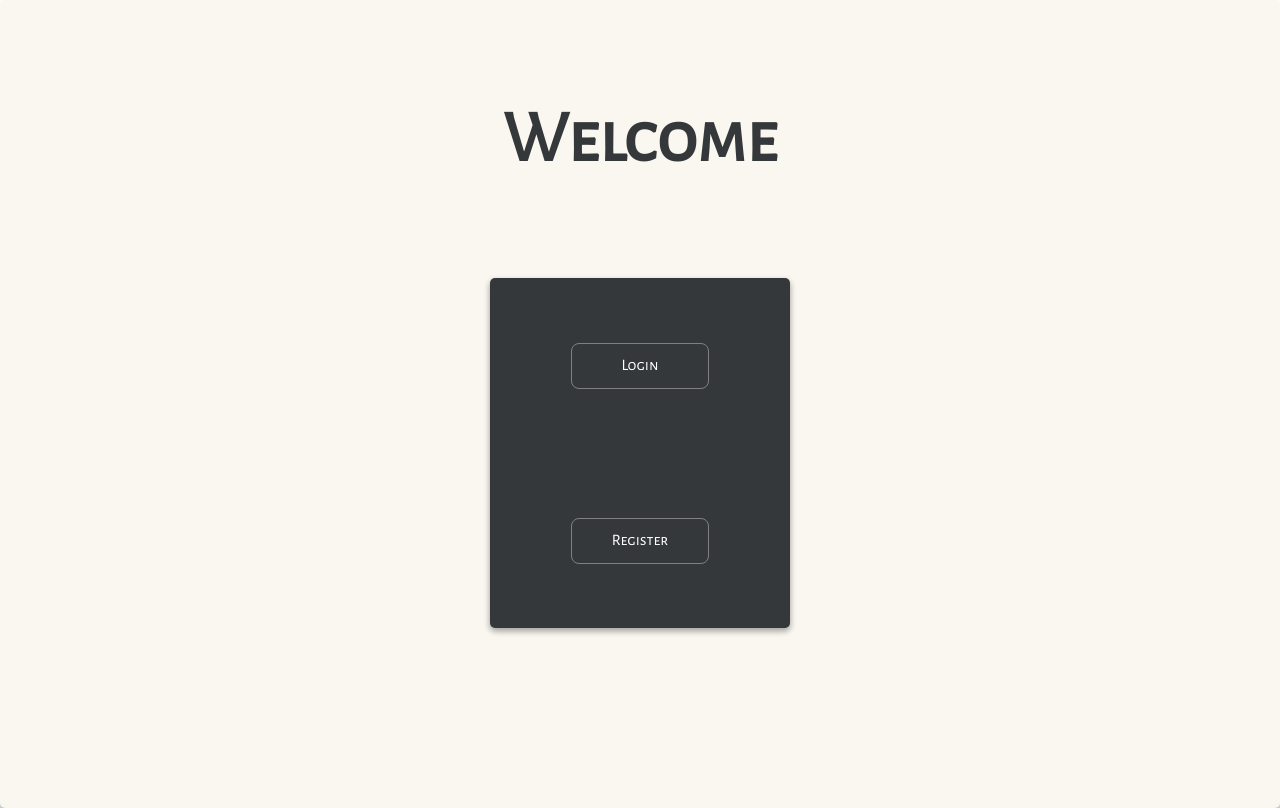
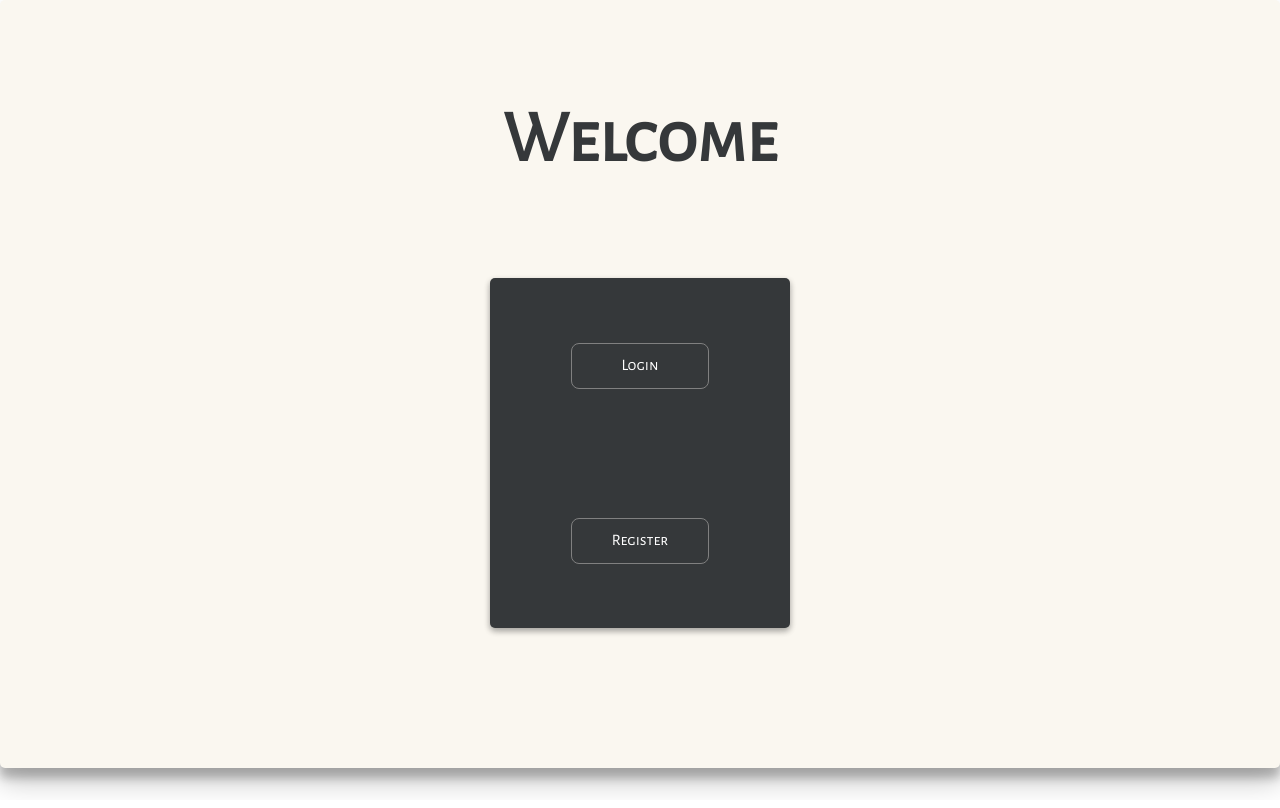
Before and after one commit to onHawk/Memory, a React (Create React App) app in the folder client/: page / in a window 1280 px wide. Built offline with nearby package versions, Linux system fonts and the light colour scheme; a web font is replaced by a local one.

Commit message:
change landing page height

```diff
--- a/client/src/sass/_landing.scss
+++ b/client/src/sass/_landing.scss
@@ -1,6 +1,6 @@
 .container {
   // width: 80%;
-  height: 89vh;
+  height: 84vh;
   background-color: $paper;
   // e0d3af
   // faf7f0
```
